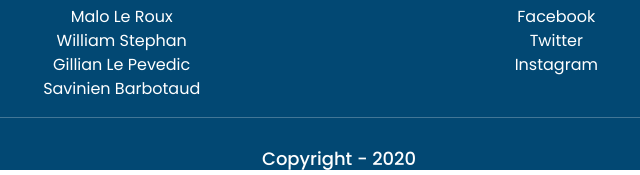
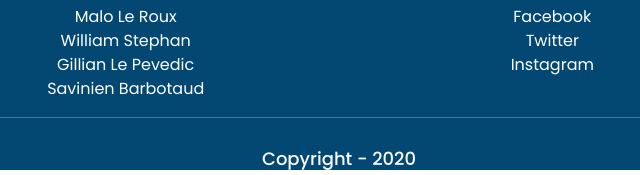
Before and after one commit to SmoothieDevs/Orion, a plain HTML site: page autre.html in a window 1280 px wide. Shown: the part 4102-4277 px from the top of the page, 301-941 px from the left. Drawn offline with nearby package versions, Linux system fonts and the light colour scheme.

Commit message:
Update autre.html

```diff
--- a/autre.html
+++ b/autre.html
@@ -207,7 +207,7 @@
 </main>
 <footer style="text-align: center;background-color: #024873; color:white">
     <h5 class="banner-h2">Footer Heading</h5>
-    <div class="row">
+    <div class="row" style="--bs-gutter-x: 0rem;">
         <div class="offset-md-3 col-md-2">
             <p>
                 Malo Le Roux</br>
```
